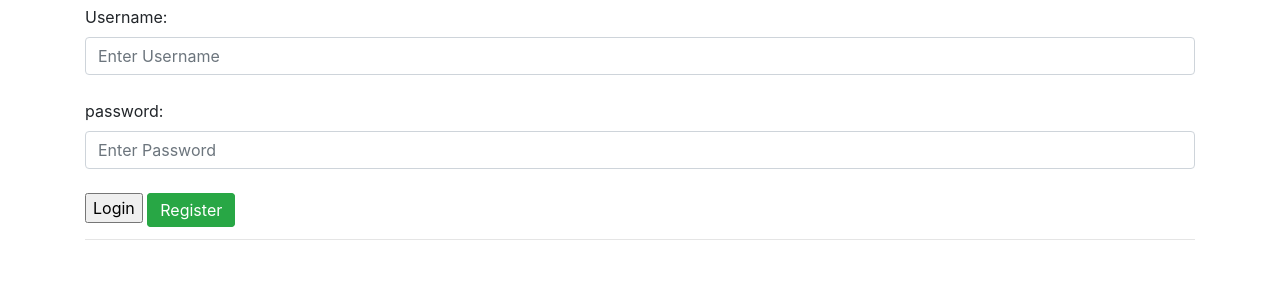
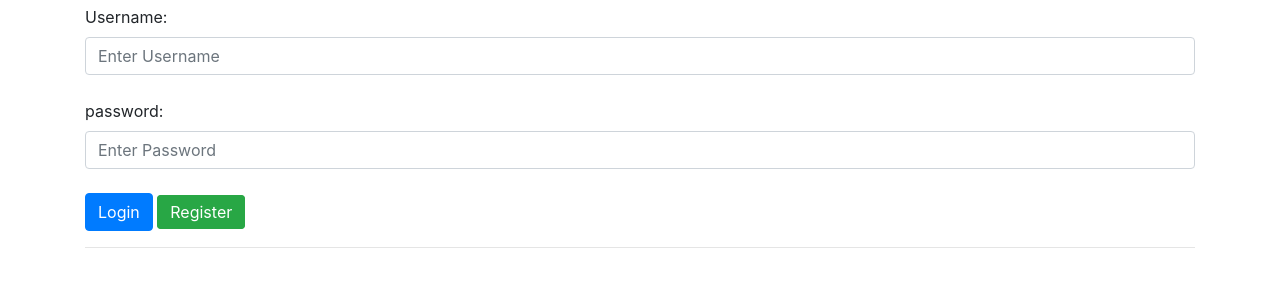
Before and after one commit to SP-Development-Team-1/PyFlaGoat, a Flask app: page /sensitive_data in a window 1280 px wide. Shown: the part 178-478 px from the top of the page. Run offline with Flask 2, Linux system fonts and the light colour scheme; some libraries are stand-ins or nearby versions.

Commit message:
Changed Login Button Desing

```diff
--- a/templates/sensitive_data/sensitive_data.html
+++ b/templates/sensitive_data/sensitive_data.html
@@ -26,7 +26,7 @@
     aria-label="Enter Password"
   />
   <br />
-  <input type="submit" value="Login" />
+  <input type="submit" class="btn btn-primary" value="Login" />
 
     <a style="display: inline" class="btn btn-success float-center" href="/sensitive_data/register"
       >Register</a
```
